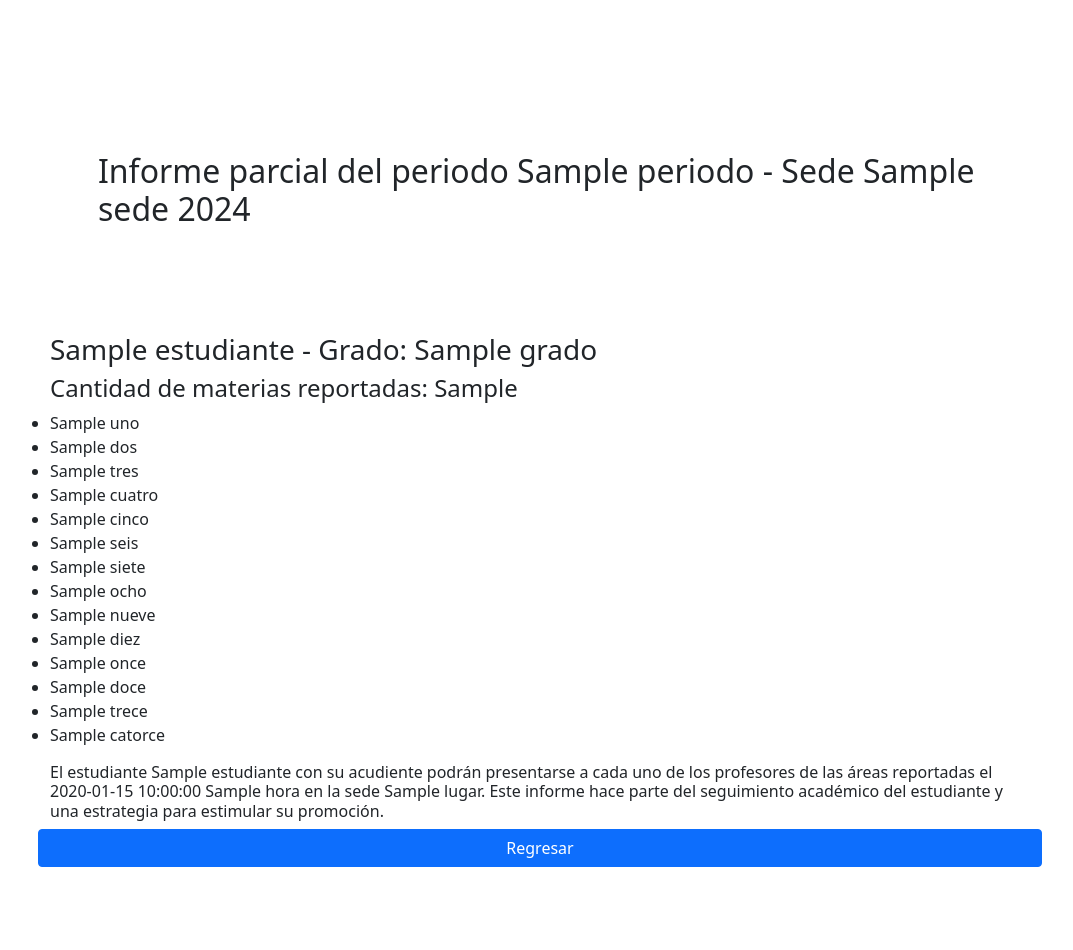
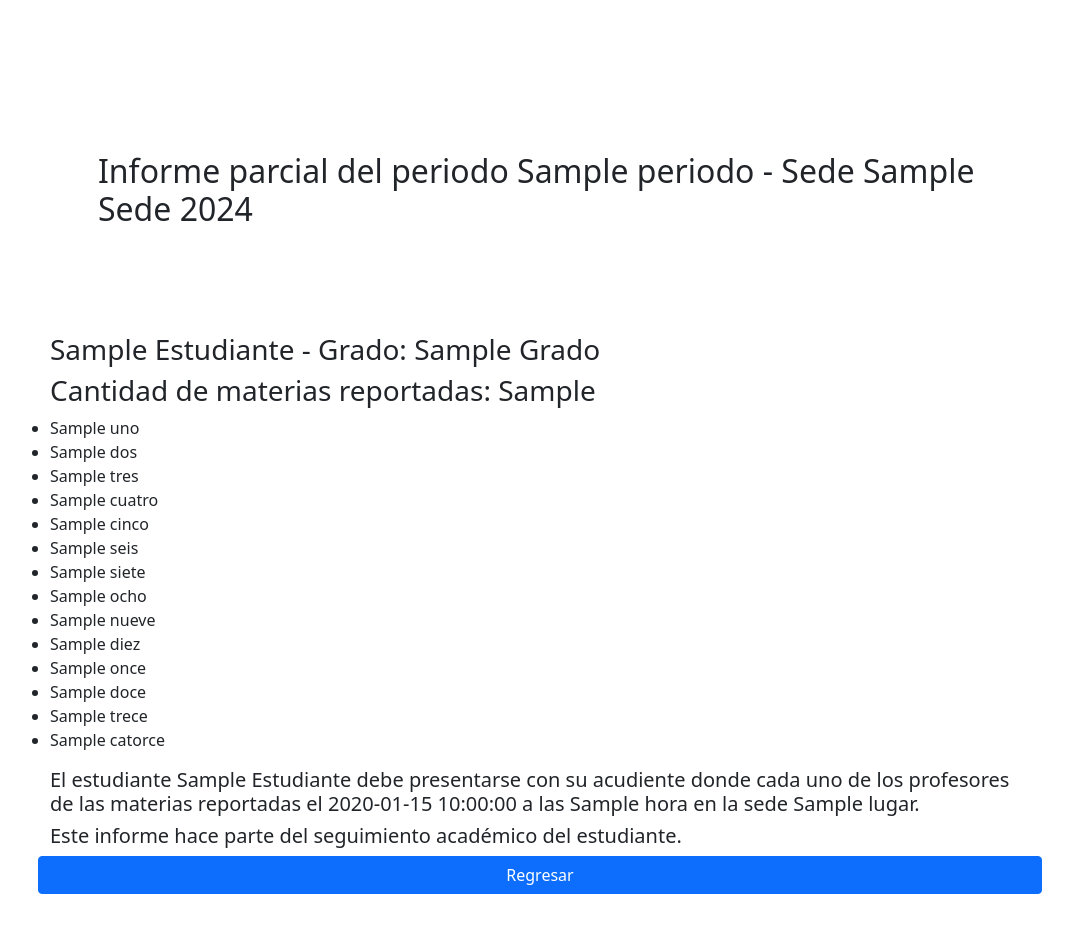
Before and after one commit to andresdelrio/informe-parcial, a Symfony app: template templates/inicio/resultado_consulta.html.twig in a window 1280 px wide. Shown: the whole page, without its empty margins (100-1173 px from the left). Before the commit the page ends 867 px from the top, so only its background shows below. Run offline with Twig, Linux system fonts and the light colour scheme; the template is opened without the code that fills it: most values are stand-ins (such as "Sample title", 1, 10 or a date in 2020); some libraries are stand-ins or nearby versions.

Commit message:
Ajustes a la página de resultados de la consulta

```diff
--- a/templates/inicio/resultado_consulta.html.twig
+++ b/templates/inicio/resultado_consulta.html.twig
@@ -1,6 +1,6 @@
 {% extends 'base.html.twig' %}
 
-{% block title %}Informe parcial {{ estudiante.periodo }}{% endblock %}
+{% block title %}Informe parcial del periodo {{ estudiante.periodo }}{% endblock %}
 
 {% block body %}
 
@@ -8,9 +8,9 @@
 <div class="container d-flex justify-content-center">
     <div class="row d-flex justify-content-center m-2 p-5">
 
-        <div class="row d-flex justify-content-center m-5 p-5"><h2>Informe parcial del periodo {{ estudiante.periodo }} - Sede {{ estudiante.sede }} 2024</h2></div>
-        <h3>{{ estudiante.nombre }} - Grado: {{ estudiante.grado }}</h3>
-        <h4>Cantidad de materias reportadas: {{ cantidadMateriasReportadas }}</h4>
+        <div class="row d-flex justify-content-center m-5 p-5"><h2>Informe parcial del periodo {{ estudiante.periodo }} - Sede {{ estudiante.sede|title }} 2024</h2></div>
+        <h3>{{ estudiante.nombre|title }} - Grado: {{ estudiante.grado|title }}</h3>
+        <h3>Cantidad de materias reportadas: {{ cantidadMateriasReportadas }}</h3>
 
         <ul>
             {% if estudiante.uno %} <li>{{ estudiante.uno }}</li>{% endif %}
@@ -31,12 +31,19 @@
 
         {% if cantidadMateriasReportadas > 0 %}
 
-            <h6>
-                El estudiante {{ estudiante.nombre }} con su acudiente podrán presentarse a cada uno de los profesores de las áreas reportadas
-                el {{ estudiante.fecha }} {{ estudiante.hora }} en la sede {{ estudiante.lugar }}. Este informe hace parte del seguimiento académico del estudiante y una estrategia
-                para estimular su promoción.
+            <h5>
+                El estudiante {{ estudiante.nombre|title }} debe presentarse con su acudiente donde cada uno de los profesores de las materias reportadas
+                el {{ estudiante.fecha }} a las {{ estudiante.hora }} en la sede {{ estudiante.lugar }}.
+            </h5>
+            <h5>Este informe hace parte del seguimiento académico del estudiante.</h5>
+        {% endif %}
 
-            </h6>
+        {% if cantidadMateriasReportadas == 0 %}
+            <h3 style="color: green;">
+                ¡FELICITACIONES!, sigue aprendiendo con esfuerzo y voluntad para que No repruebes ninguna materia en el periodo {{ estudiante.periodo }}
+
+            </h3>
+
         {% endif %}
 
         <a href="{{ path('app_inicio') }}" class="btn btn-primary">Regresar </a>
```
